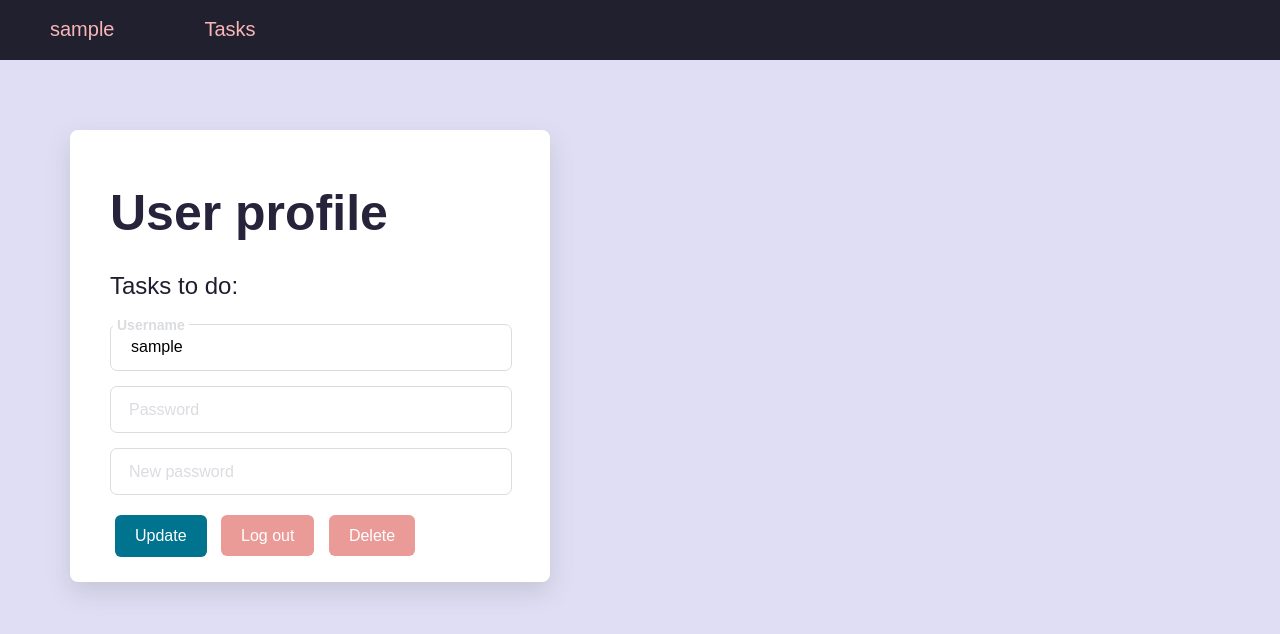
After one commit to trolchiha/Flask-Task-Manager, a Flask app: page /profile in a window 1280 px wide. The commit adds this page. Shown: the top 634 px of the page. Run offline with Flask 3, Linux system fonts and the light colour scheme; the visitor is signed in with stand-in values (Sample User, id 1); data comes from the database, SQL or seed files in the repository.

Commit message:
updating profile

```diff
--- a/app/static/css/styles.css
+++ b/app/static/css/styles.css
@@ -10,11 +10,6 @@ html, body {
 a {
     color: #0059b2;
     text-decoration: none;
-}
-
-a:hover {
-    color: #CC0000;
-    text-decoration: underline;
 }
 
 •clear {
@@ -178,3 +173,37 @@ ul.mainmenu li a:hover {
     background-color: #6e6a86;
     transform: scale(1.05);
 }
+
+.profileBtn {
+    /* display: block; */
+    margin-left: auto;
+    padding: 12px 20px;
+    border: none;
+    background-color: #00738e;
+    color: white;
+    border-radius: 6px;
+    cursor: pointer;
+    font-size: 16px;
+    margin-top: 30px;
+    margin: 5px;
+  }
+
+.profileBtn:hover {
+    background-color: #458594;
+}
+
+.profileform {
+    background-color: white;
+    width: 400px;
+    border-radius: 8px;
+    padding: 20px 40px;
+    box-shadow: 0 10px 25px rgba(92, 99, 105, .2);
+    margin: 70px 70px;
+}
+
+.taskstodo{
+    font-size: x-large;
+    margin-top: 15px;
+    margin-bottom: 15px;
+    color:#1f1d2e;
+}
--- a/app/templates/login.html
+++ b/app/templates/login.html
@@ -23,7 +23,7 @@
           </div>
 
           <input type="submit" class="submitBtn" value="Log in">
-            <p>Don't have an account?  <a href="{{url_for('auth.sign_up')}}">Sign up</a></p>
+            <p style="color: #26233a;">Don't have an account?  <a href="{{url_for('auth.sign_up')}}">Sign up</a></p>
         </form>
       </div>
 </body>
--- /dev/null
+++ b/app/templates/profile.html
@@ -0,0 +1,28 @@
+{% extends 'base.html' %}
+{% block body %}
+
+
+<form method="post" class="profileform">
+    {% for cat, msg in get_flashed_messages(True) %}
+    <div class="flash {{ cat }}">{{ msg }}</div>
+    {% endfor %}
+    <h1 class="title" style="margin-bottom: 30px">User profile</h1>
+    <div class="taskstodo"><p >Tasks to do: </p></div>
+    <div class="inputContainer">
+        <input type="text" class="input" placeholder="a" name="username" value="{{ user.username }}">
+        <label for="username" class="label">Username</label>
+    </div>
+    <div class="inputContainer">
+        <input type="text" class="input" placeholder="a" name="password">
+        <label for="password1" class="label">Password</label>
+    </div>
+
+    <div class="inputContainer">
+        <input type="text" class="input" placeholder="a" name="new_password">
+        <label for="password1" class="label">New password</label>
+    </div>
+    <input type="submit" class="profileBtn" value="Update">
+    <a class="profileBtn" style="background-color: #ea9a97;" href="{{ url_for('auth.logout') }}">Log out</a>
+    <a class="profileBtn" style="background-color: #ea9a97;" href="{{url_for('views.delete_profile', user_id=user.id)}}">Delete</a>
+</form>
+{% endblock %}
--- a/app/templates/sign-up.html
+++ b/app/templates/sign-up.html
@@ -28,7 +28,7 @@
             <label for="password2" class="label">Confirm Password</label>
           </div>
           <input type="submit" class="submitBtn" value="Sign up">
-            <p>Have an account?  <a href="{{url_for('auth.login')}}">Log in </a></p>
+            <p style="color: #26233a;">Have an account?  <a href="{{url_for('auth.login')}}">Log in </a></p>
         </form>
       </div>
 </body>
--- a/app/views.py
+++ b/app/views.py
@@ -1,6 +1,7 @@
-from flask import Blueprint, render_template
+from flask import Blueprint, redirect, render_template, request, flash, url_for
 from flask_login import login_required, current_user
 from app.models import *
+from werkzeug.security import generate_password_hash, check_password_hash
 
 views = Blueprint('views', __name__)
 
@@ -11,3 +12,67 @@ def home():
     tasks = Task.query.filter_by(user_id=user_id).all()
 
     return render_template('tasks.html', title="Tasks", tasks=tasks)
+
+@views.route('/profile', methods=['GET', 'POST'])
+@login_required
+def profile():
+    user = User.query.filter_by(id=current_user.id).first()
+
+    if request.method == "POST":
+        new_username = request.form['username']
+        password = request.form['password']
+        new_password = request.form['new_password']
+        old_password = user.password
+
+        if not password:
+            if check_username(user.username, new_username):
+                user.username = new_username
+                db.session.commit()
+                flash('Profile updated!', category='success')
+            return redirect(url_for('views.profile'))
+        elif check_password(password, new_password, old_password) and check_username(user.username, new_username):
+            user.username = new_username
+            user.password = generate_password_hash(new_password)
+            db.session.commit()
+
+            flash('Profile updated!', category='success')
+            return redirect(url_for('views.profile'))
+
+
+    return render_template('profile.html', title="Profile", user=user)
+
+@views.route('/profile-delete/<int:user_id>')
+@login_required
+def delete_profile(user_id):
+    user = User.query.get_or_404(user_id)
+    db.session.delete(user)
+    db.session.commit()
+    flash('Your profile was deleted!', category='success')
+    return redirect(url_for('auth.sign_up'))
+
+def check_password(password, new_password, old_password):
+
+    if not check_password_hash(old_password, password):
+        flash('Password is wrong', category='error')
+        return False
+    elif len(new_password) < 7:
+        flash('Password must be at least 7 characters.', category='error')
+        return False
+
+    return True
+
+def check_username(username, new_username):
+    if username != new_username:
+        user = User.query.filter_by(username=new_username).first()
+    else:
+        user = None
+
+    if user:
+        flash('User with such username already exists.', category='error')
+        return False
+
+    elif len(username) < 4:
+        flash('Username must be greater than 3 characters.', category='error')
+        return False
+
+    return True
```
Also changed, not shown: app/templates/update-profile.html (added), app/templates/update-task.html (added).
